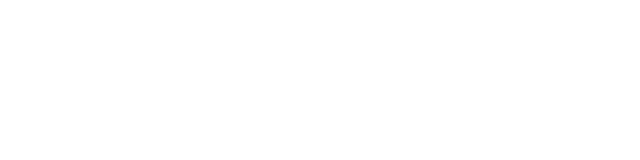
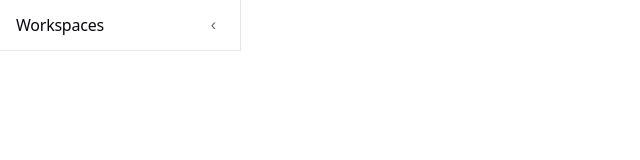
Before and after one commit to gabriele-kazdailyte/ManageD, a React (Vite) app in the folder frontend/: page / in a window 1280 px wide. Shown: the top 160 px of the page, without its empty margins (0-640 px from the left). Built offline with nearby package versions, Linux system fonts and the light colour scheme.

Commit message:
Render Sidebar and main content in App

```diff
--- a/frontend/src/App.tsx
+++ b/frontend/src/App.tsx
@@ -1,7 +1,11 @@
+import Sidebar from './components/Sidebar'
+import './App.css'
+
 function App() {
   return (
     <div id="app">
-      {/* Your task sheet UI goes here */}
+      <Sidebar />
+      <main className="main-content"></main>
     </div>
   )
 }
```
